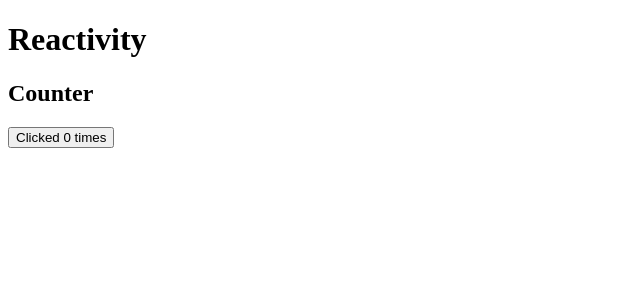
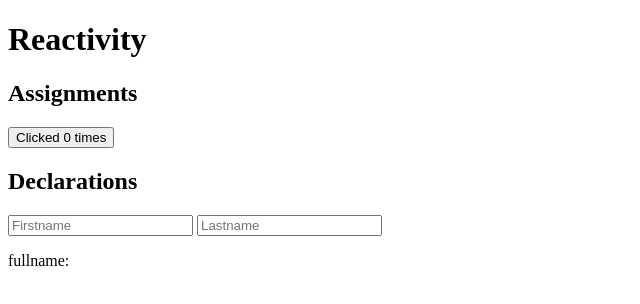
Before and after one commit to MichalTarasiuk/my-svelte-app, a SvelteKit app: page /reactivity in a window 1280 px wide. Shown: the top 304 px of the page, without its empty margins (0-640 px from the left). Built offline with nearby package versions, Linux system fonts and the light colour scheme.

Commit message:
add fullname component

```diff
--- /dev/null
+++ b/src/lib/fullname.svelte
@@ -0,0 +1,27 @@
+<script lang="ts">
+	import type { ChangeEventHandler } from 'svelte/elements';
+
+	let firstname = '';
+	let lastname = '';
+
+	$: fullname = firstname + ' ' + lastname;
+
+	const firstnameChangeEventHandler: ChangeEventHandler<HTMLInputElement> = ({ target }) => {
+		if (target instanceof HTMLInputElement) {
+			firstname = target.value;
+		}
+	};
+
+	const lastnameChangeEventHandler: ChangeEventHandler<HTMLInputElement> = ({ target }) => {
+		if (target instanceof HTMLInputElement) {
+			firstname = target.value;
+		}
+	};
+</script>
+
+<div>
+	<input placeholder="Firstname" bind:value={firstname} on:change={firstnameChangeEventHandler} />
+	<input placeholder="Lastname" bind:value={lastname} on:change={lastnameChangeEventHandler} />
+
+	<p>fullname: {fullname}</p>
+</div>
--- a/src/routes/reactivity/+page.svelte
+++ b/src/routes/reactivity/+page.svelte
@@ -1,11 +1,16 @@
 <script>
 	import Counter from '$lib/counter.svelte';
+	import Fullname from '$lib/fullname.svelte';
 </script>
 
 <main>
 	<h1>Reactivity</h1>
 	<section>
-		<h2>Counter</h2>
+		<h2>Assignments</h2>
 		<Counter />
 	</section>
+	<section>
+		<h2>Declarations</h2>
+		<Fullname />
+	</section>
 </main>
```
